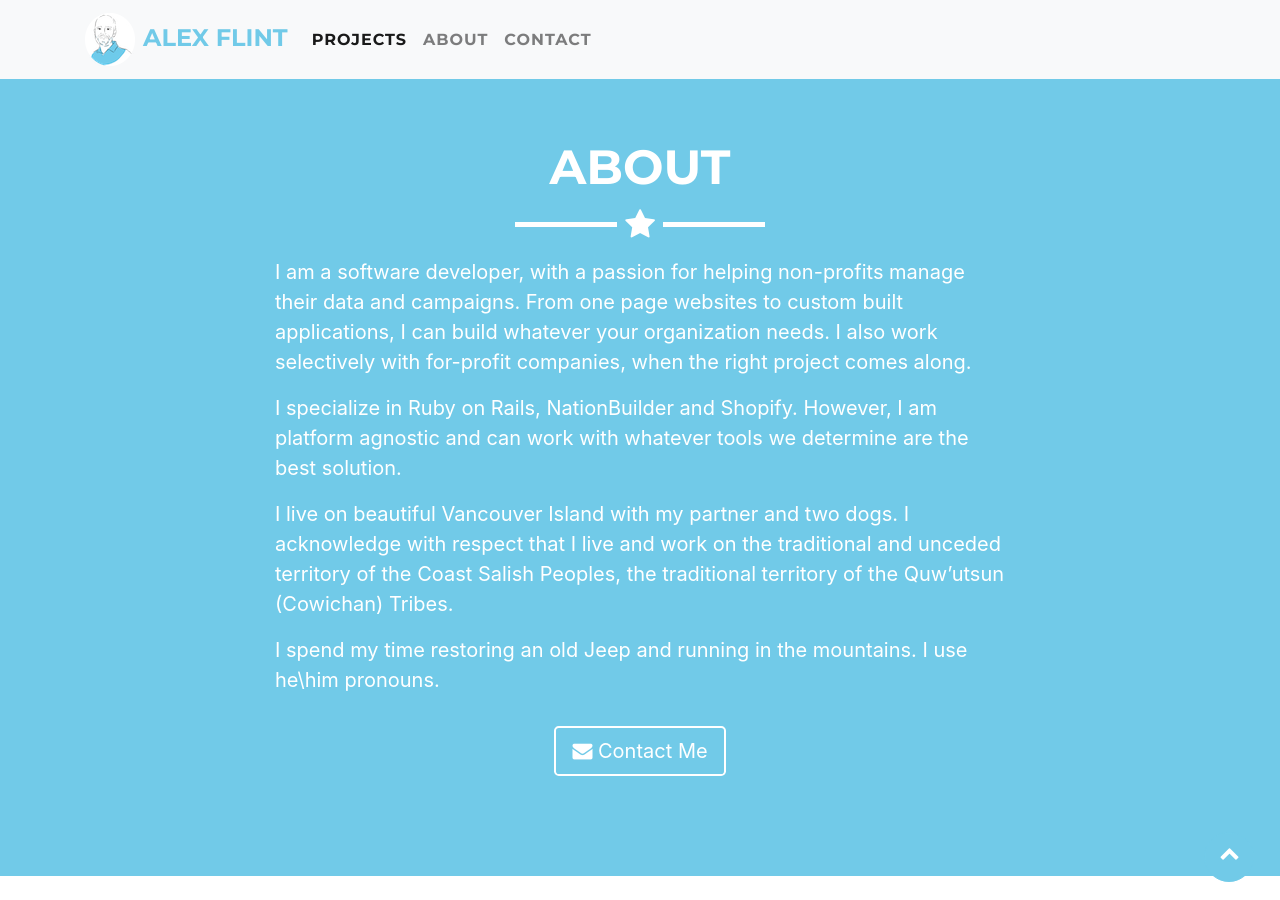
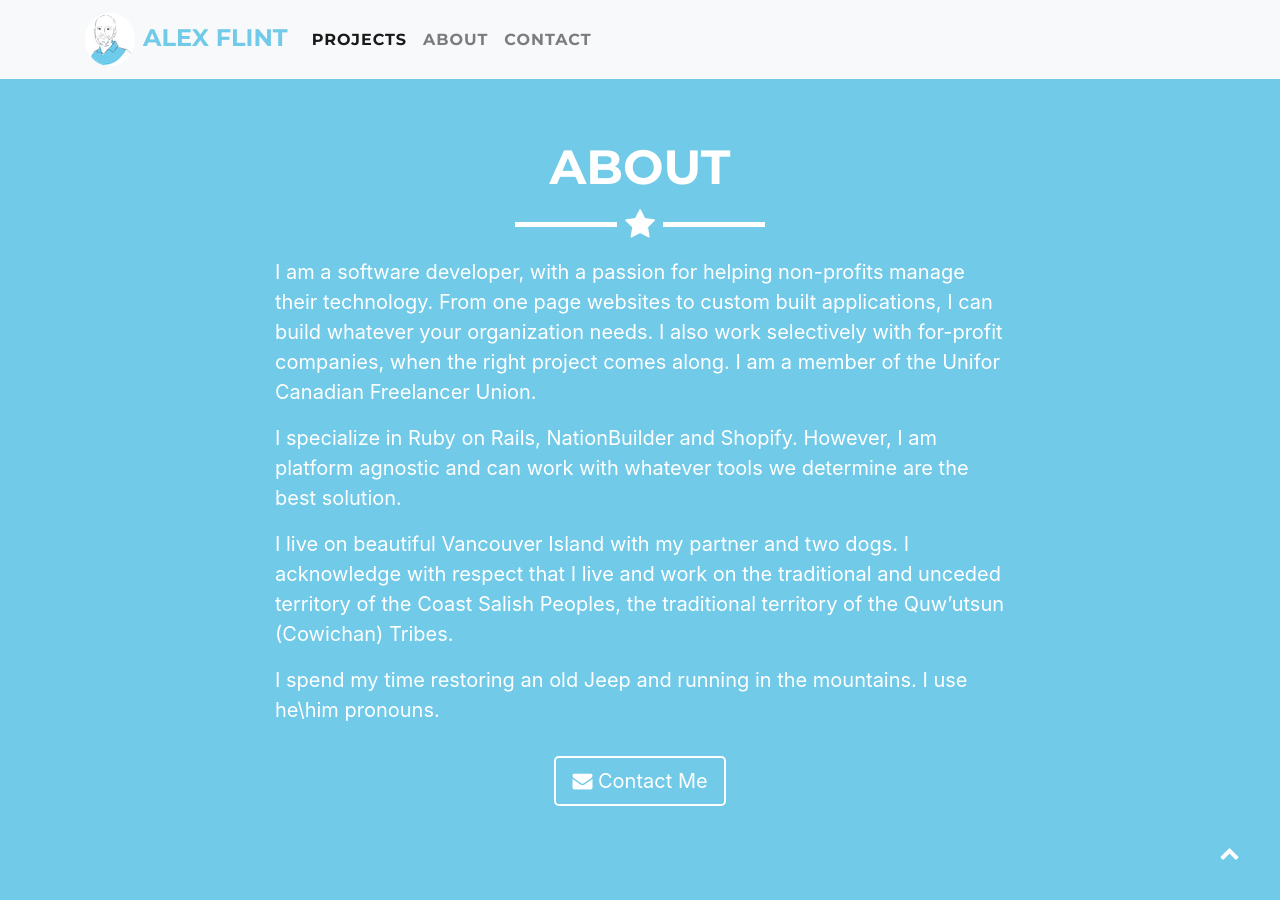
Before and after one commit to acflint/acflint.github.io, a Jekyll site: the page built from _posts/2014-07-18-project-1.markdown, in a window 1280 px wide and 900 px high, scrolled down 1007 px. Built offline with Jekyll 4.4.1, drawn with Linux system fonts in a browser that asks for light colours.

Commit message:
updated about page

```diff
--- a/_includes/about.html
+++ b/_includes/about.html
@@ -9,7 +9,7 @@
             </div>
             <div class="row">
                 <div class="col-md-8 offset-md-2">
-                    <p>I am a software developer, with a passion for helping non-profits manage their data and campaigns. From one page websites to custom built applications, I can build whatever your organization needs. I also work selectively with for-profit companies, when the right project comes along.</p>
+                    <p>I am a software developer, with a passion for helping non-profits manage their technology. From one page websites to custom built applications, I can build whatever your organization needs. I also work selectively with for-profit companies, when the right project comes along. I am a member of the Unifor Canadian Freelancer Union.</p>
 
                     <p>I specialize in Ruby on Rails, NationBuilder and Shopify. However, I am platform agnostic and can work with whatever tools we determine are the best solution.</p>
 
```
